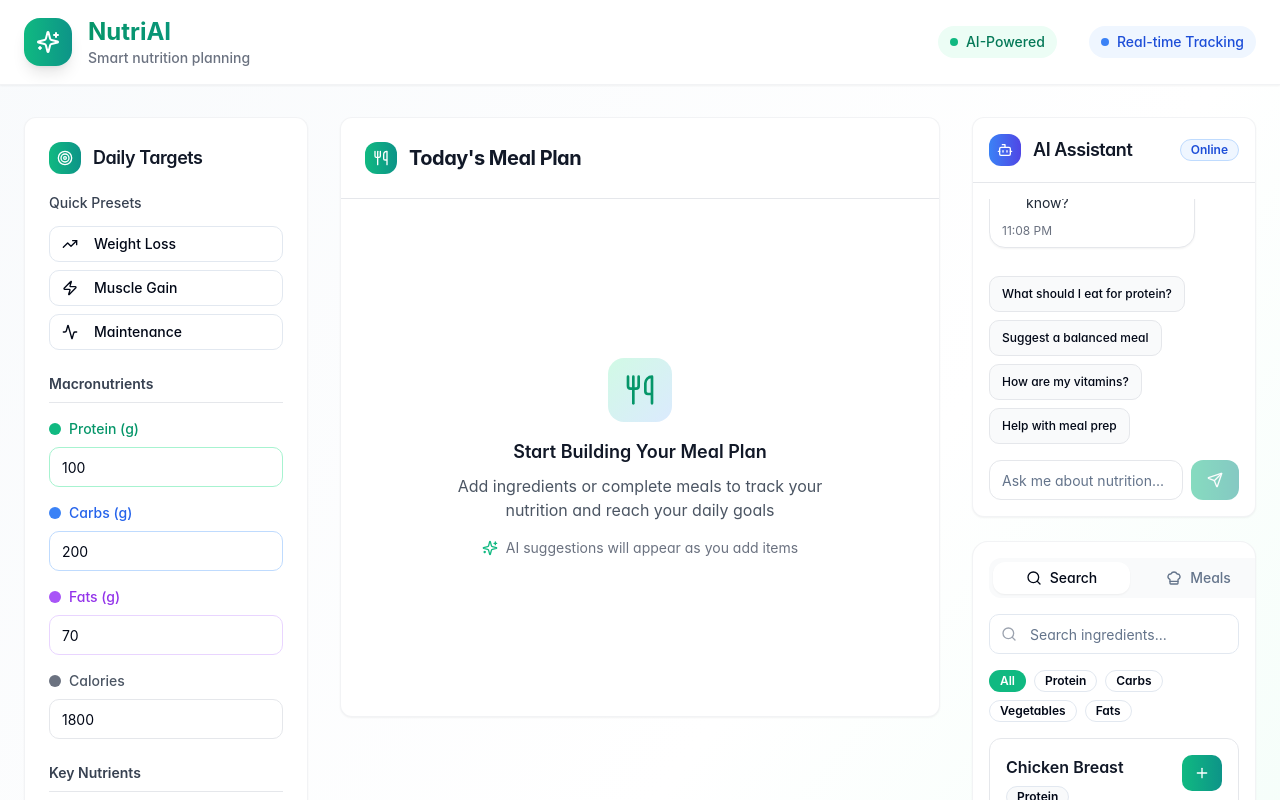
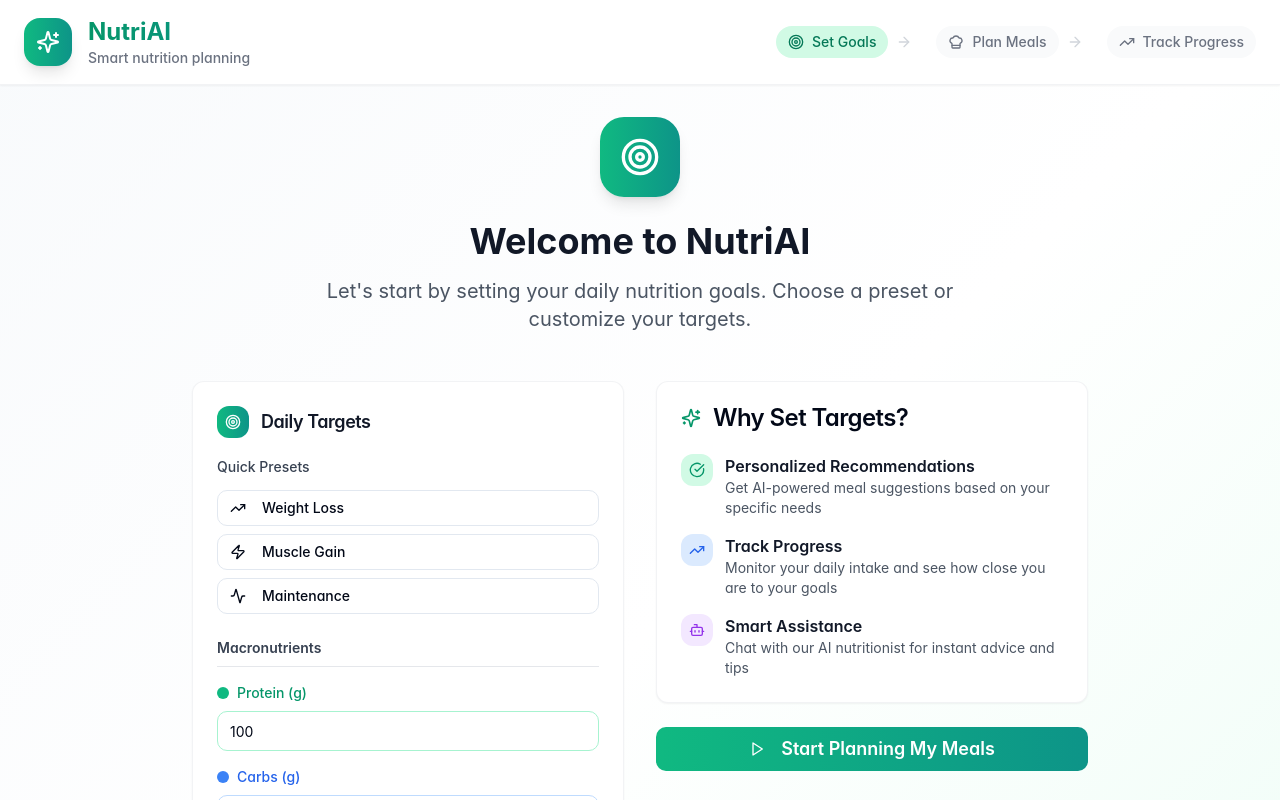
Before and after one commit to MuhammadAman02/hst-ai-5c35950b-bf35-40c8-a86a-7bd4a065f646, a React (Vite) app: page / in a window 1280 px wide. Shown: the top 800 px of the page. Built offline with nearby package versions, Linux system fonts and the light colour scheme.

Commit message:
update file

```diff
--- a/src/pages/Index.tsx
+++ b/src/pages/Index.tsx
@@ -1,6 +1,9 @@
 import React, { useState } from 'react';
 import { Tabs, TabsContent, TabsList, TabsTrigger } from '@/components/ui/tabs';
-import { Calculator, Target, Search, ChefHat, Bot, Sparkles, TrendingUp, Zap } from 'lucide-react';
+import { Card, CardContent, CardHeader, CardTitle } from '@/components/ui/card';
+import { Button } from '@/components/ui/button';
+import { Badge } from '@/components/ui/badge';
+import { Calculator, Target, Search, ChefHat, Bot, Sparkles, TrendingUp, Zap, ArrowRight, CheckCircle, Play } from 'lucide-react';
 import NutritionTargetsComponent from '../components/NutritionTargets';
 import NutritionCard from '../components/NutritionCard';
 import IngredientSearch from '../components/IngredientSearch';
@@ -11,6 +14,9 @@ import { NutritionTargets, NutritionInfo, DailyProgress, Ingredient, MealSuggest
 
 const Index = () => {
   console.log('Index page rendered');
+
+  const [currentStep, setCurrentStep] = useState<'setup' | 'planning' | 'tracking'>('setup');
+  const [hasSetTargets, setHasSetTargets] = useState(false);
 
   const [nutritionTargets, setNutritionTargets] = useState<NutritionTargets>({
     protein: 100,
@@ -80,6 +86,18 @@ const Index = () => {
     setCurrentNutrition(nutrition);
   };
 
+  const handleTargetsSet = (targets: NutritionTargets) => {
+    setNutritionTargets(targets);
+    setHasSetTargets(true);
+    setCurrentStep('planning');
+  };
+
+  const steps = [
+    { id: 'setup', title: 'Set Goals', icon: Target, description: 'Define your nutrition targets' },
+    { id: 'planning', title: 'Plan Meals', icon: ChefHat, description: 'Build your daily meal plan' },
+    { id: 'tracking', title: 'Track Progress', icon: TrendingUp, description: 'Monitor your nutrition' }
+  ];
+
   return (
     <div className="min-h-screen bg-gradient-to-br from-slate-50 via-white to-emerald-50">
       {/* Modern Header */}
@@ -98,35 +116,129 @@ const Index = () => {
               </div>
             </div>
 
-            <div className="hidden md:flex items-center space-x-8">
-              <div className="flex items-center space-x-2 px-3 py-1.5 bg-emerald-50 rounded-full">
-                <div className="w-2 h-2 bg-emerald-500 rounded-full animate-pulse"></div>
-                <span className="text-sm font-medium text-emerald-700">AI-Powered</span>
+            {/* Progress Steps */}
+            <div className="hidden md:flex items-center space-x-4">
+              {steps.map((step, index) => (
+                <div key={step.id} className="flex items-center">
+                  <div className={`flex items-center space-x-2 px-3 py-1.5 rounded-full transition-all duration-200 ${
+                    currentStep === step.id
+                      ? 'bg-emerald-100 text-emerald-700'
+                      : hasSetTargets && index <= steps.findIndex(s => s.id === currentStep)
+                        ? 'bg-green-50 text-green-600'
+                        : 'bg-gray-50 text-gray-500'
+                  }`}>
+                    <step.icon className="w-4 h-4" />
+                    <span className="text-sm font-medium">{step.title}</span>
+                    {hasSetTargets && index <= steps.findIndex(s => s.id === currentStep) && (
+                      <CheckCircle className="w-4 h-4" />
+                    )}
                   </div>
-              <div className="flex items-center space-x-2 px-3 py-1.5 bg-blue-50 rounded-full">
-                <div className="w-2 h-2 bg-blue-500 rounded-full animate-pulse"></div>
-                <span className="text-sm font-medium text-blue-700">Real-time Tracking</span>
+                  {index < steps.length - 1 && (
+                    <ArrowRight className="w-4 h-4 text-gray-300 mx-2" />
+                  )}
                 </div>
+              ))}
             </div>
           </div>
         </div>
       </header>
 
-      {/* Main Content with proper spacing */}
+      {/* Main Content */}
       <main className="max-w-7xl mx-auto px-6 py-8">
-        <div className="grid grid-cols-12 gap-8">
+        {currentStep === 'setup' && (
+          <div className="max-w-4xl mx-auto">
+            {/* Welcome Section */}
+            <div className="text-center mb-12">
+              <div className="w-20 h-20 bg-gradient-to-r from-emerald-500 to-teal-600 rounded-3xl flex items-center justify-center mx-auto mb-6 shadow-lg">
+                <Target className="w-10 h-10 text-white" />
+              </div>
+              <h2 className="text-4xl font-bold text-gray-900 mb-4">Welcome to NutriAI</h2>
+              <p className="text-xl text-gray-600 mb-8 max-w-2xl mx-auto">
+                Let's start by setting your daily nutrition goals. Choose a preset or customize your targets.
+              </p>
+            </div>
 
-          {/* Left Sidebar - Targets & Progress */}
-          <div className="col-span-12 lg:col-span-3 space-y-6">
+            {/* Setup Flow */}
+            <div className="grid md:grid-cols-2 gap-8">
+              <div>
                 <NutritionTargetsComponent
                   targets={nutritionTargets}
                   onTargetsChange={setNutritionTargets}
                 />
-            <NutritionCard progress={dailyProgress} />
+              </div>
+              <div className="space-y-6">
+                <Card className="glass-card">
+                  <CardHeader>
+                    <CardTitle className="flex items-center gap-3">
+                      <Sparkles className="h-5 w-5 text-emerald-600" />
+                      Why Set Targets?
+                    </CardTitle>
+                  </CardHeader>
+                  <CardContent className="space-y-4">
+                    <div className="flex items-start gap-3">
+                      <div className="w-8 h-8 bg-emerald-100 rounded-lg flex items-center justify-center flex-shrink-0">
+                        <CheckCircle className="w-4 h-4 text-emerald-600" />
+                      </div>
+                      <div>
+                        <h4 className="font-semibold text-gray-900">Personalized Recommendations</h4>
+                        <p className="text-sm text-gray-600">Get AI-powered meal suggestions based on your specific needs</p>
+                      </div>
+                    </div>
+                    <div className="flex items-start gap-3">
+                      <div className="w-8 h-8 bg-blue-100 rounded-lg flex items-center justify-center flex-shrink-0">
+                        <TrendingUp className="w-4 h-4 text-blue-600" />
+                      </div>
+                      <div>
+                        <h4 className="font-semibold text-gray-900">Track Progress</h4>
+                        <p className="text-sm text-gray-600">Monitor your daily intake and see how close you are to your goals</p>
+                      </div>
+                    </div>
+                    <div className="flex items-start gap-3">
+                      <div className="w-8 h-8 bg-purple-100 rounded-lg flex items-center justify-center flex-shrink-0">
+                        <Bot className="w-4 h-4 text-purple-600" />
+                      </div>
+                      <div>
+                        <h4 className="font-semibold text-gray-900">Smart Assistance</h4>
+                        <p className="text-sm text-gray-600">Chat with our AI nutritionist for instant advice and tips</p>
+                      </div>
+                    </div>
+                  </CardContent>
+                </Card>
+
+                <Button
+                  onClick={() => handleTargetsSet(nutritionTargets)}
+                  className="w-full gradient-primary hover:shadow-lg text-white py-3 text-lg font-semibold"
+                  size="lg"
+                >
+                  <Play className="w-5 h-5 mr-2" />
+                  Start Planning My Meals
+                </Button>
+              </div>
+            </div>
+          </div>
+        )}
+
+        {currentStep === 'planning' && (
+          <div className="space-y-8">
+            {/* Step Navigation */}
+            <div className="flex items-center justify-between">
+              <div>
+                <h2 className="text-3xl font-bold text-gray-900">Plan Your Meals</h2>
+                <p className="text-gray-600 mt-2">Add ingredients or complete meals to build your daily nutrition plan</p>
+              </div>
+              <Button
+                onClick={() => setCurrentStep('tracking')}
+                className="gradient-primary hover:shadow-lg text-white"
+                disabled={currentNutrition.calories === 0}
+              >
+                View Progress
+                <ArrowRight className="w-4 h-4 ml-2" />
+              </Button>
             </div>
 
-          {/* Center - Meal Planner */}
-          <div className="col-span-12 lg:col-span-6">
+            <div className="grid grid-cols-12 gap-8">
+              {/* Main Meal Planner */}
+              <div className="col-span-12 lg:col-span-8">
                 <div ref={(el) => {
                   if (el && el.children[0]) {
                     setMealPlannerRef(el.children[0]);
@@ -139,19 +251,24 @@ const Index = () => {
                 </div>
               </div>
 
-          {/* Right Sidebar - AI Chat & Tools */}
-          <div className="col-span-12 lg:col-span-3 space-y-6">
-            <AIChat progress={dailyProgress} />
-
-            <div className="bg-white rounded-2xl shadow-sm border border-gray-200/50 overflow-hidden">
+              {/* Sidebar Tools */}
+              <div className="col-span-12 lg:col-span-4 space-y-6">
+                <Card className="glass-card">
+                  <CardHeader>
+                    <CardTitle className="text-lg font-semibold flex items-center gap-2">
+                      <Search className="h-5 w-5 text-emerald-600" />
+                      Add to Your Plan
+                    </CardTitle>
+                  </CardHeader>
+                  <CardContent>
                     <Tabs defaultValue="search" className="w-full">
-                <TabsList className="grid w-full grid-cols-2 bg-gray-50 p-1 m-4 rounded-xl">
+                      <TabsList className="grid w-full grid-cols-2 bg-gray-50 p-1 rounded-xl">
                         <TabsTrigger
                           value="search"
                           className="flex items-center space-x-2 rounded-lg data-[state=active]:bg-white data-[state=active]:shadow-sm"
                         >
                           <Search className="h-4 w-4" />
-                    <span>Search</span>
+                          <span>Ingredients</span>
                         </TabsTrigger>
                         <TabsTrigger
                           value="suggestions"
@@ -162,7 +279,7 @@ const Index = () => {
                         </TabsTrigger>
                       </TabsList>
 
-                <div className="p-4 pt-0">
+                      <div className="mt-4">
                         <TabsContent value="search" className="mt-0">
                           <IngredientSearch onAddIngredient={handleAddIngredient} />
                         </TabsContent>
@@ -175,9 +292,56 @@ const Index = () => {
                         </TabsContent>
                       </div>
                     </Tabs>
+                  </CardContent>
+                </Card>
+
+                <AIChat progress={dailyProgress} />
               </div>
             </div>
           </div>
+        )}
+
+        {currentStep === 'tracking' && (
+          <div className="space-y-8">
+            {/* Step Navigation */}
+            <div className="flex items-center justify-between">
+              <div>
+                <h2 className="text-3xl font-bold text-gray-900">Your Progress Today</h2>
+                <p className="text-gray-600 mt-2">Track how you're doing with your nutrition goals</p>
+              </div>
+              <div className="flex gap-3">
+                <Button
+                  variant="outline"
+                  onClick={() => setCurrentStep('planning')}
+                  className="hover:bg-gray-50"
+                >
+                  <ArrowRight className="w-4 h-4 mr-2 rotate-180" />
+                  Back to Planning
+                </Button>
+                <Button
+                  onClick={() => setCurrentStep('setup')}
+                  variant="outline"
+                  className="hover:bg-emerald-50 hover:text-emerald-700"
+                >
+                  <Target className="w-4 h-4 mr-2" />
+                  Adjust Goals
+                </Button>
+              </div>
+            </div>
+
+            <div className="grid grid-cols-12 gap-8">
+              {/* Progress Overview */}
+              <div className="col-span-12 lg:col-span-8">
+                <NutritionCard progress={dailyProgress} />
+              </div>
+
+              {/* AI Assistant */}
+              <div className="col-span-12 lg:col-span-4">
+                <AIChat progress={dailyProgress} />
+              </div>
+            </div>
+          </div>
+        )}
       </main>
     </div>
   );
```
Lines whose indentation alone changed are shown as unchanged.
